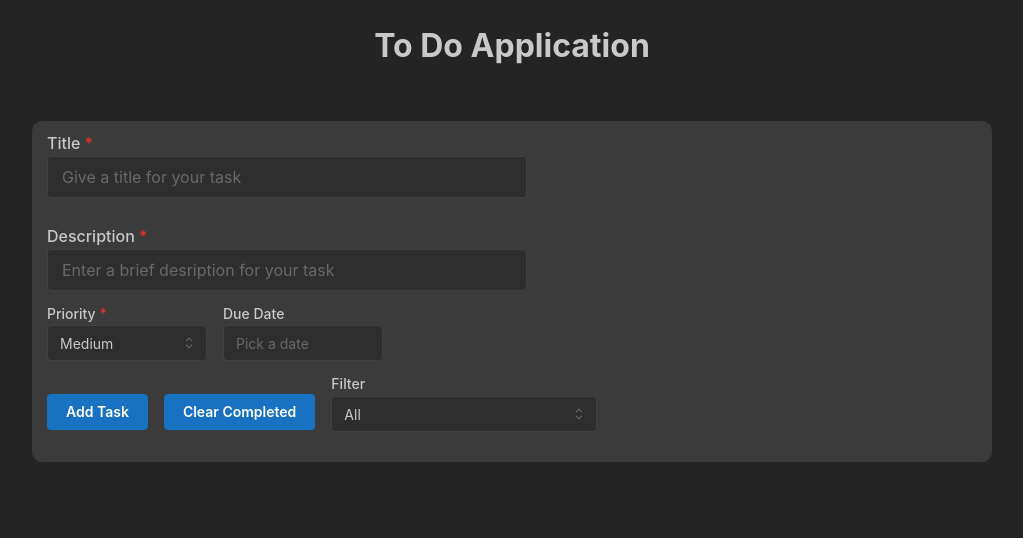
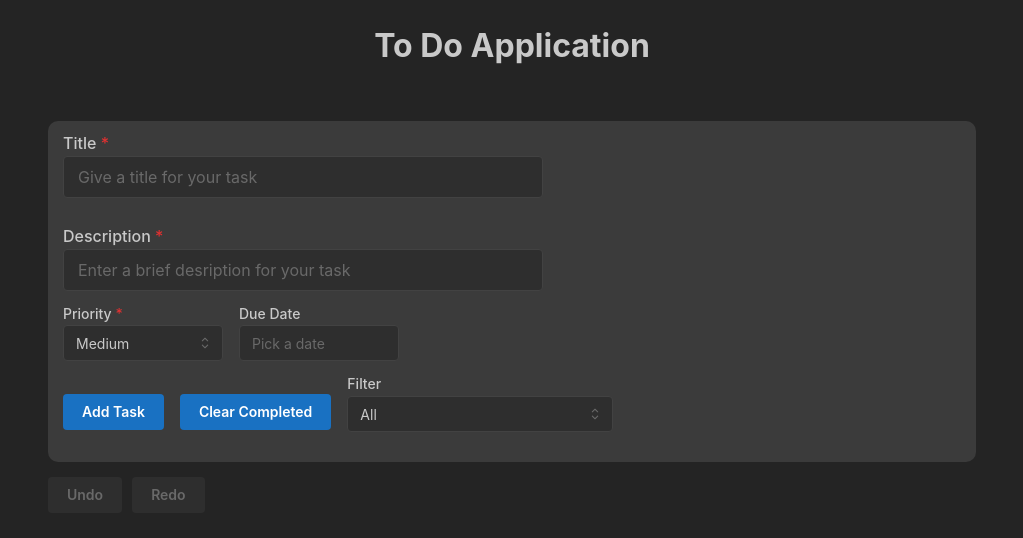
Before and after one commit to yamin-faruque-sazim/fancy-todo-app, a React (Vite) app: page / in a window 1280 px wide. Shown: the top 538 px of the page, without its empty margins (128-1151 px from the left). Built offline with nearby package versions, Linux system fonts and the light colour scheme.

Commit message:
Implemented functionality to Undo and Redo tasks (#10)
* FEAT(FTDA): Implement functionality to undo actions taken by the user
CHORE(FTDA): minor fix to task list alignment

* FEAT(FTDA): Implemented functionality to Redo tasks that has been undone

```diff
--- a/src/Pages/MainPage/Components/TaskList.tsx
+++ b/src/Pages/MainPage/Components/TaskList.tsx
@@ -104,8 +104,9 @@ const TaskList: React.FC<TaskListProps> = ({
         <Container
           td={task.completed ? "line-through" : "none"}
           key={task.id}
-          p="md"
+          pt={10}
           mb="md"
+          pl={-10}
         >
           {editingTaskId === task.id ? (
             <div>
--- a/src/Pages/MainPage/Containers/MainContainer.tsx
+++ b/src/Pages/MainPage/Containers/MainContainer.tsx
@@ -1,4 +1,7 @@
 import { useState, useEffect } from "react";
+
+import { Button, Container } from "@mantine/core";
+
 import { Task } from "../../../types/Task";
 import TaskForm from "../Components/TaskForm";
 import TaskList from "../Components/TaskList";
@@ -16,31 +19,40 @@ const MainContainer: React.FC = () => {
   });
 
   const [filter, setFilter] = useState<string>("all");
+  const [history, setHistory] = useState<Task[][]>([]);
+  const [redoArray, setRedoArray] = useState<Task[][]>([]);
+  const [editingTaskId, setEditingTaskId] = useState<string | null>(null);
 
   useEffect(() => {
     localStorage.setItem("my-tasks", JSON.stringify(tasks));
   }, [tasks]);
 
-  const [editingTaskId, setEditingTaskId] = useState<string | null>(null);
-
   const addTask = (task: Task) => {
+    setHistory((prevHistory) => [...prevHistory, tasks]);
     setTasks((prevTasks) => [task, ...prevTasks]);
+    setRedoArray([]);
   };
 
   const deleteTask = (id: string) => {
+    setHistory((prevHistory) => [...prevHistory, tasks]);
     setTasks((prevTasks) => prevTasks.filter((task) => task.id !== id));
+    setRedoArray([]);
   };
 
   const toggleCompletedTask = (id: string) => {
+    setHistory((prevHistory) => [...prevHistory, tasks]);
     setTasks((prevTasks) =>
       prevTasks.map((task) =>
         task.id === id ? { ...task, completed: !task.completed } : task
       )
     );
+    setRedoArray([]);
   };
 
   const deleteCompletedTasks = () => {
+    setHistory((prevHistory) => [...prevHistory, tasks]);
     setTasks((prevTasks) => prevTasks.filter((task) => !task.completed));
+    setRedoArray([]);
   };
 
   const startEditingTask = (id: string) => {
@@ -48,10 +60,36 @@ const MainContainer: React.FC = () => {
   };
 
   const saveTask = (updatedTask: Task) => {
+    setHistory((prevHistory) => [...prevHistory, tasks]);
     setTasks((prevTasks) =>
       prevTasks.map((task) => (task.id === updatedTask.id ? updatedTask : task))
     );
     setEditingTaskId(null);
+    setRedoArray([]);
+  };
+
+  const undo = () => {
+    setHistory((prevHistory) => {
+      if (prevHistory.length > 0) {
+        const lastState = prevHistory[prevHistory.length - 1];
+        setRedoArray((prevRedoState) => [...prevRedoState, tasks]);
+        setTasks(lastState);
+        return prevHistory.slice(0, prevHistory.length - 1);
+      }
+      return prevHistory;
+    });
+  };
+
+  const redo = () => {
+    setRedoArray((prevRedoState) => {
+      if (prevRedoState.length > 0) {
+        const nextState = prevRedoState[prevRedoState.length - 1];
+        setHistory((prevHistory) => [...prevHistory, tasks]);
+        setTasks(nextState);
+        return prevRedoState.slice(0, prevRedoState.length - 1);
+      }
+      return prevRedoState;
+    });
   };
 
   const applyFilter = (tasks: Task[], filter: string): Task[] => {
@@ -80,16 +118,16 @@ const MainContainer: React.FC = () => {
         return tasks.filter((task) => !task.completed);
       case "high":
         return tasks
-        .filter ((task) => !task.completed)
-        .filter((task) => task.priority === 1);
+          .filter((task) => !task.completed)
+          .filter((task) => task.priority === 1);
       case "medium":
         return tasks
-        .filter ((task) => !task.completed)
-        .filter((task) => task.priority === 2);
+          .filter((task) => !task.completed)
+          .filter((task) => task.priority === 2);
       case "low":
         return tasks
-        .filter ((task) => !task.completed)
-        .filter((task) => task.priority === 3);
+          .filter((task) => !task.completed)
+          .filter((task) => task.priority === 3);
 
       default:
         return tasks;
@@ -99,7 +137,7 @@ const MainContainer: React.FC = () => {
   const filteredTasks = applyFilter(tasks, filter);
 
   return (
-    <>
+    <Container>
       <h1 className="App">To Do Application</h1>
       <TaskForm
         addTask={addTask}
@@ -107,6 +145,23 @@ const MainContainer: React.FC = () => {
         setFilter={setFilter}
         filter={filter}
       />
+      <Button
+        disabled={history.length === 0}
+        onClick={undo}
+        mb={10}
+        color={`var(--mantine-color-violet-5)`}
+      >
+        Undo
+      </Button>
+      <Button
+        disabled={redoArray.length === 0}
+        onClick={redo}
+        mb={10}
+        color={`var(--mantine-color-pink-5)`}
+        ml={10}
+      >
+        Redo
+      </Button>
       <TaskList
         sortedTasks={filteredTasks}
         deleteTask={deleteTask}
@@ -115,7 +170,7 @@ const MainContainer: React.FC = () => {
         editingTaskId={editingTaskId}
         saveTask={saveTask}
       />
-    </>
+    </Container>
   );
 };
 
```
